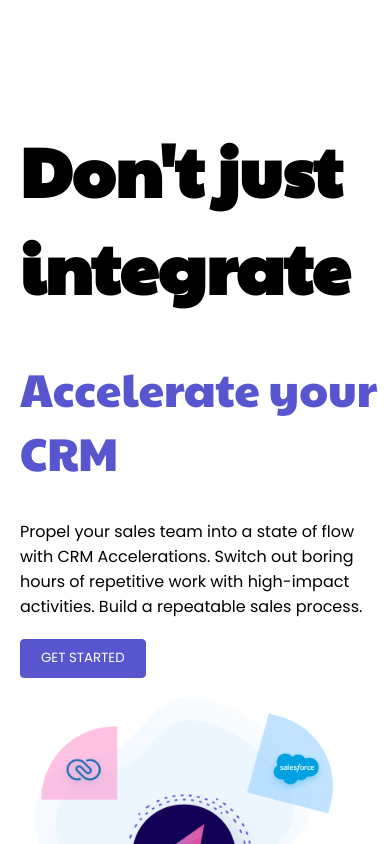
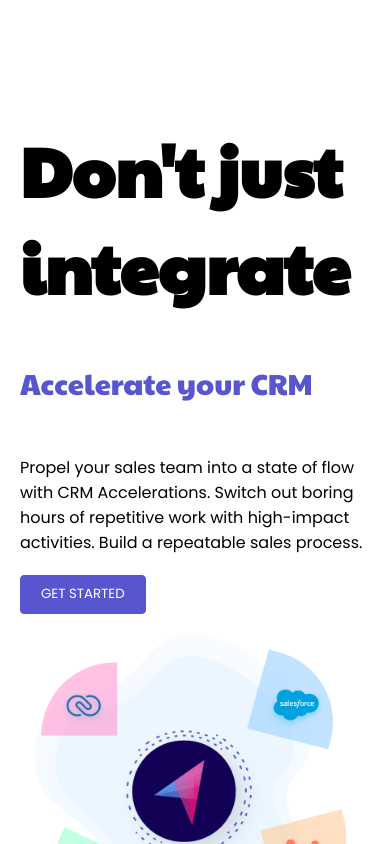
Before and after one commit to ajay2vj/Klentyassignment, a Next.js app: page /components/homeSection in a window 390 px wide. Shown: the top 844 px of the page. Built offline with nearby package versions, Linux system fonts and the light colour scheme.

Commit message:
text style changes

```diff
--- a/pages/components/homeSection/style.module.css
+++ b/pages/components/homeSection/style.module.css
@@ -59,4 +59,8 @@
   .header_div{
     padding: 0px 0px 19px 20px;
   }
+  .span_text{
+    top: -29px;
+    font-size: 29px;
+  }
 }
```
